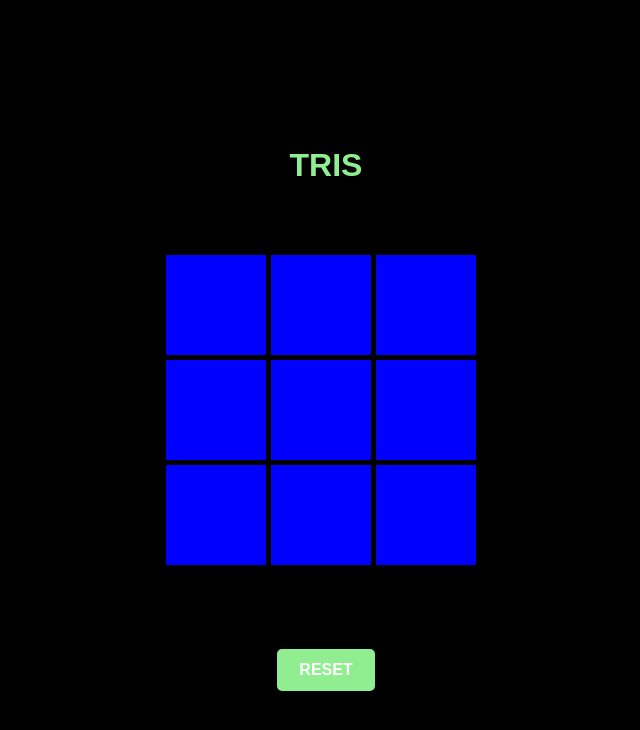
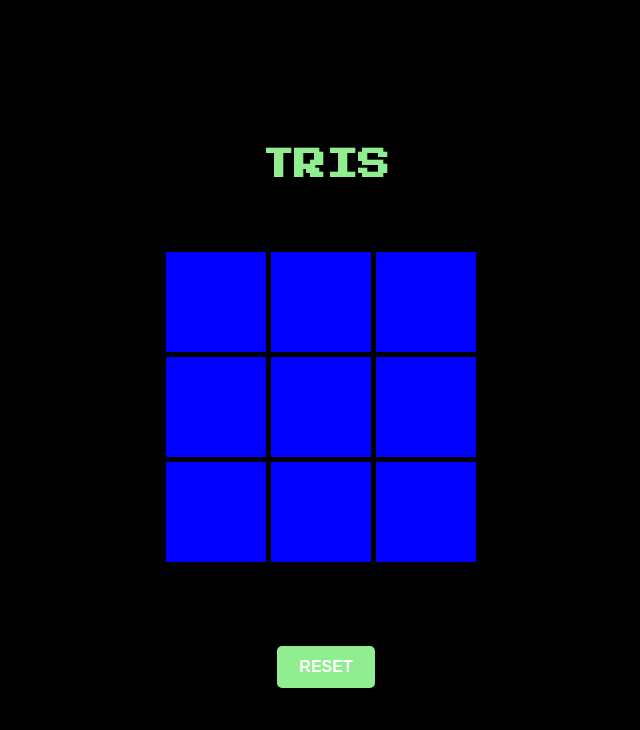
Before and after one commit to Stefanospedicato/kata-tris, a plain HTML site: page index.html in a window 1280 px wide. Shown: the whole page, without its empty margins (314-954 px from the left). Drawn offline with Linux system fonts and the light colour scheme.

Commit message:
feat: add Press Start 2P

```diff
--- a/index.html
+++ b/index.html
@@ -3,6 +3,13 @@
   <head>
     <meta charset="UTF-8" />
     <meta name="viewport" content="width=device-width, initial-scale=1.0" />
+    <!-- GOOGLE FONT -->
+    <link rel="preconnect" href="https://fonts.googleapis.com" />
+    <link rel="preconnect" href="https://fonts.gstatic.com" crossorigin />
+    <link
+      href="https://fonts.googleapis.com/css2?family=Press+Start+2P&display=swap"
+      rel="stylesheet"
+    />
     <title>Tris</title>
     <link rel="stylesheet" href="style.css" />
   </head>
--- a/style.css
+++ b/style.css
@@ -1,5 +1,5 @@
 body {
-  font-family: Arial, sans-serif;
+  font-family: "Press Start 2P";
   text-align: center;
   background-color: black;
 }
```
